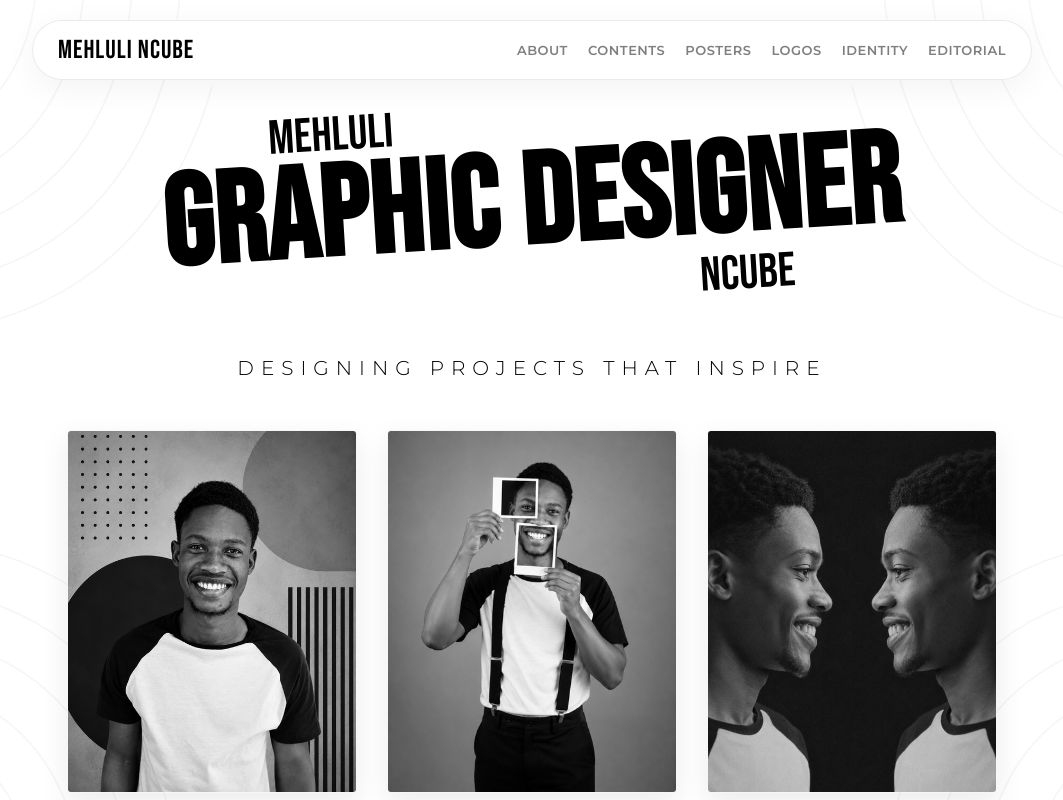
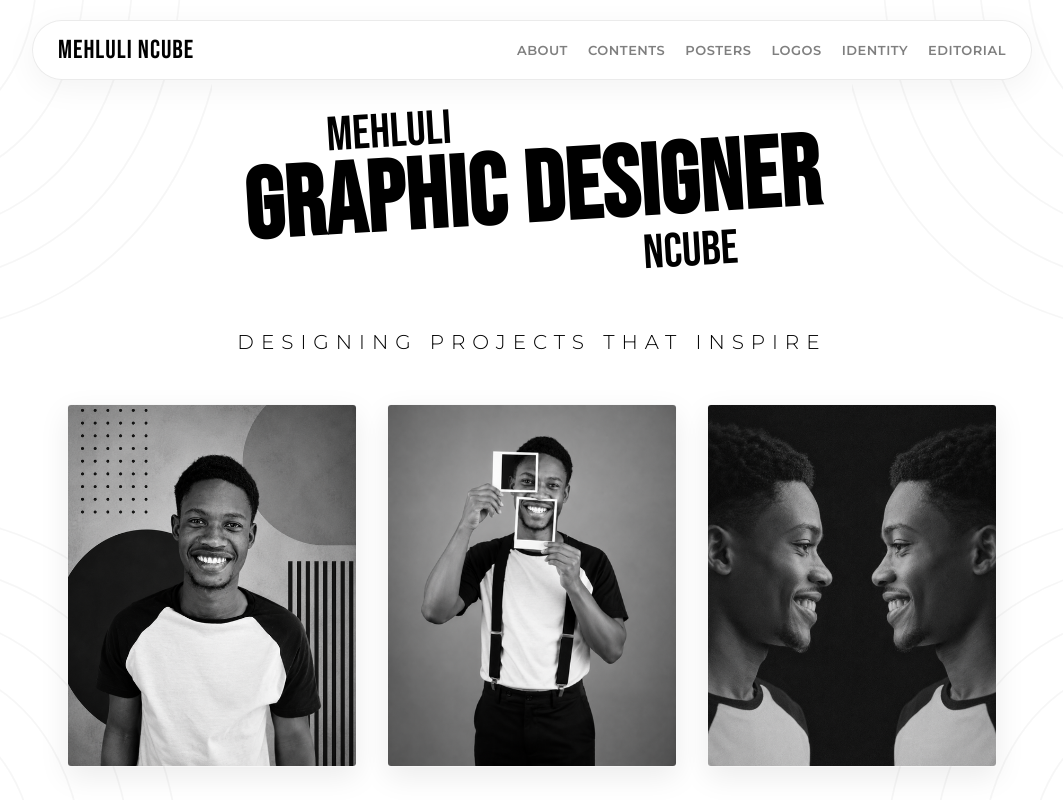
Before and after one commit to Thabisomaqhawengwenya/Mehluli, a React (Vite) app: page / in a window 1280 px wide. Shown: the whole page, without its empty margins (108-1171 px from the left). Built offline with nearby package versions, Linux system fonts and the light colour scheme.

Commit message:
reduce cover page heading size to 6.2rem to fit single line without wrapping

```diff
--- a/src/App.tsx
+++ b/src/App.tsx
@@ -996,7 +996,7 @@ export default function App() {
           <ContentWrapper>
             <TiltedTitleContainer>
               <CoverTopName>MEHLULI</CoverTopName>
-              <PlayfulHeading $size="8rem">GRAPHIC DESIGNER</PlayfulHeading>
+              <PlayfulHeading $size="6.2rem">GRAPHIC DESIGNER</PlayfulHeading>
               <CoverBottomName>NCUBE</CoverBottomName>
             </TiltedTitleContainer>
             <Tagline>DESIGNING PROJECTS THAT INSPIRE</Tagline>
```
